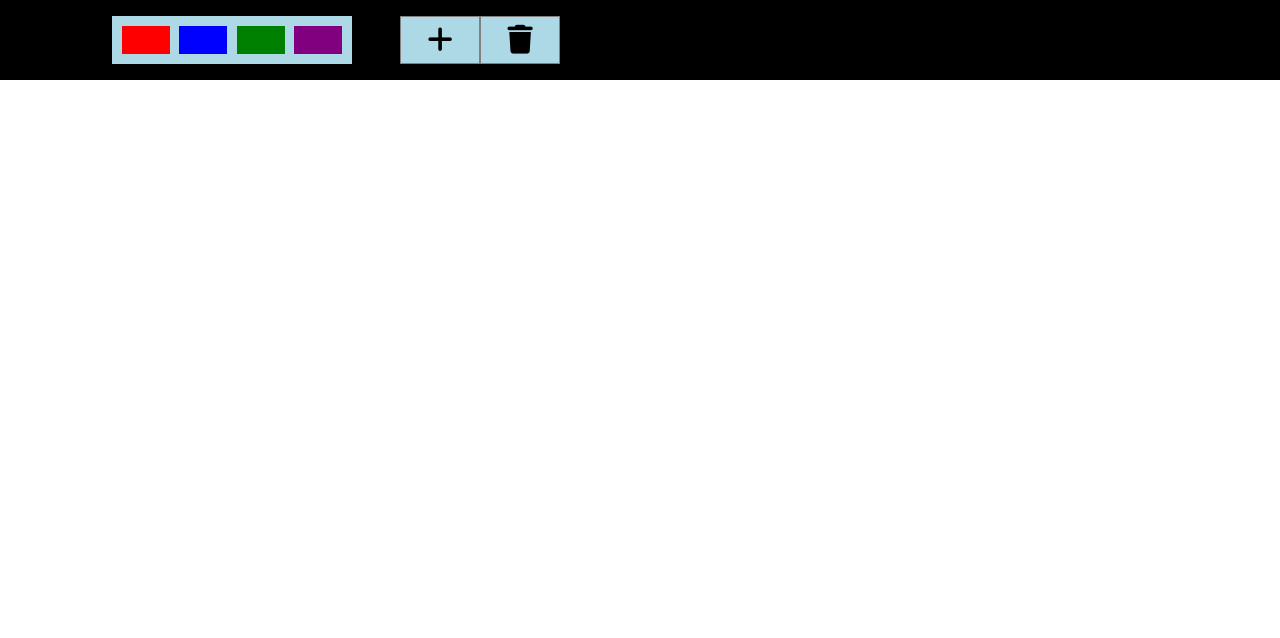
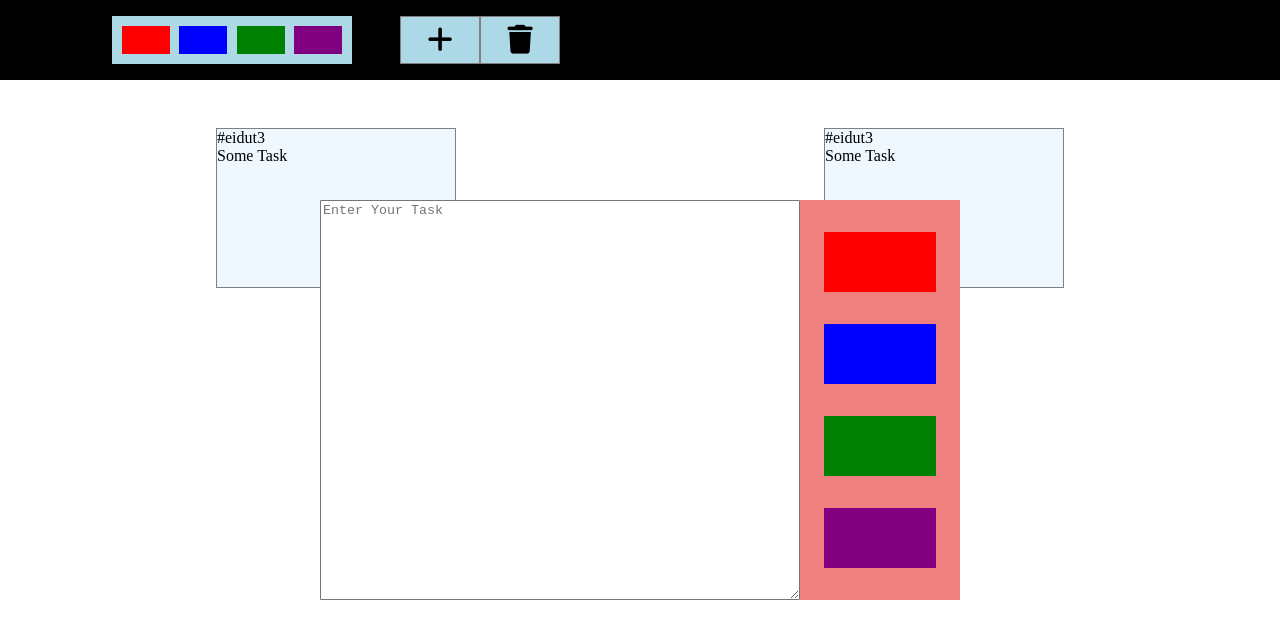
Before and after one commit to Jasbir96/Beginner_may, a plain HTML site: page Kanban_board/index.html in a window 1280 px wide. Drawn offline with Linux system fonts and the light colour scheme.

Commit message:
completed styling of priority container

```diff
--- a/Kanban_board/index.html
+++ b/Kanban_board/index.html
@@ -12,6 +12,9 @@
 </head>
 
 <body>
+
+
+    <!-- toolbar -->
     <header class="toolbox-cont">
         <div class="toolbox-priority-cont">
             <div class="color red"></div>
@@ -22,7 +25,7 @@
         </div>
         <div class="action-btn-cont">
             <div class="add-btn">
-                <i class="fa-solid fa-plus largeicon" ></i>
+                <i class="fa-solid fa-plus largeicon"></i>
             </div>
             <div class="remove-btn">
                 <i class="fa-solid fa-trash largeicon"></i>
@@ -31,7 +34,30 @@
     </header>
 
 
-    <main class="main-cont"></main>
+    <main class="main-cont">
+        <div class="ticket-cont">
+            <div class="ticket-color green"></div>
+            <div class="ticket-id">#eidut3</div>
+            <div class="ticket-area">Some Task</div>
+        </div>
+        <div class="ticket-cont">
+            <div class="ticket-color green"></div>
+            <div class="ticket-id">#eidut3</div>
+            <div class="ticket-area">Some Task</div>
+        </div>
+    </main>
+
+    <div class="modal-cont">
+        <textarea class="textarea-cont"
+        placeholder="Enter Your Task"></textarea>
+        <div class="priority-color-cont">
+            <div class="color_modal red"></div>
+            <div class="color_modal blue"></div>
+            <div class="color_modal green"></div>
+            <div class="color_modal purple"></div>
+        </div>
+    </div>
+
     <script src="script.js"></script>
 </body>
 
--- a/Kanban_board/style.css
+++ b/Kanban_board/style.css
@@ -66,7 +66,8 @@ body {
     display: flex;
 }
 
-.add-btn,.remove-btn {
+.add-btn,
+.remove-btn {
     width: 50%;
     height: 100%;
     border: 1px solid gray;
@@ -79,7 +80,58 @@ body {
     font-size: 1.8rem;
 }
 
+.main-cont {
+    padding-top: 3rem;
+    padding-left: 2rem;
+    padding-right: 2rem;
+    display: flex;
+    justify-content: space-around;
+    /* if width is not enough for some elments
+    then they will be moved to the subsequent rows */
+    flex-wrap: wrap;
+    row-gap: 2rem;
+}
 
+/* ticket */
+.ticket-cont {
+    height: 10rem;
+    width: 15rem;
+    background-color: aliceblue;
+    border: 1px solid gray;
+}
+
+/*modal container  */
+.modal-cont {
+    height: 25rem;
+    width: 40rem;
+    background-color: lightcoral;
+    position: fixed;
+    /* 25 % of visible width of browser window */
+    left: 25vw;
+    /* 25% of visible height of  */
+    top: 25vh;
+    display: flex;
+}
+
+.textarea-cont {
+    height: 100%;
+    width: 75%;
+}
+
+.priority-color-cont {
+    height: 100%;
+    width: 25%;
+    display: flex;
+    flex-direction: column;
+    justify-content: space-evenly;
+    align-items: center;
+
+}
+
+.color_modal {
+    height: 15%;
+    width: 70%;
+}
 
 
 
```
